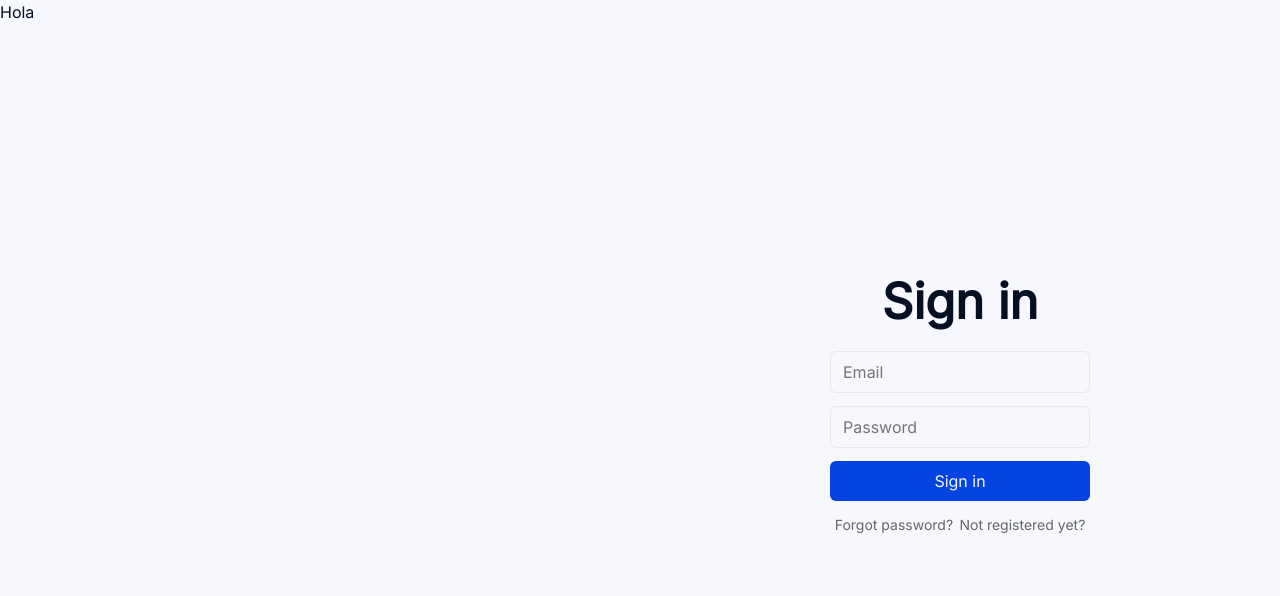
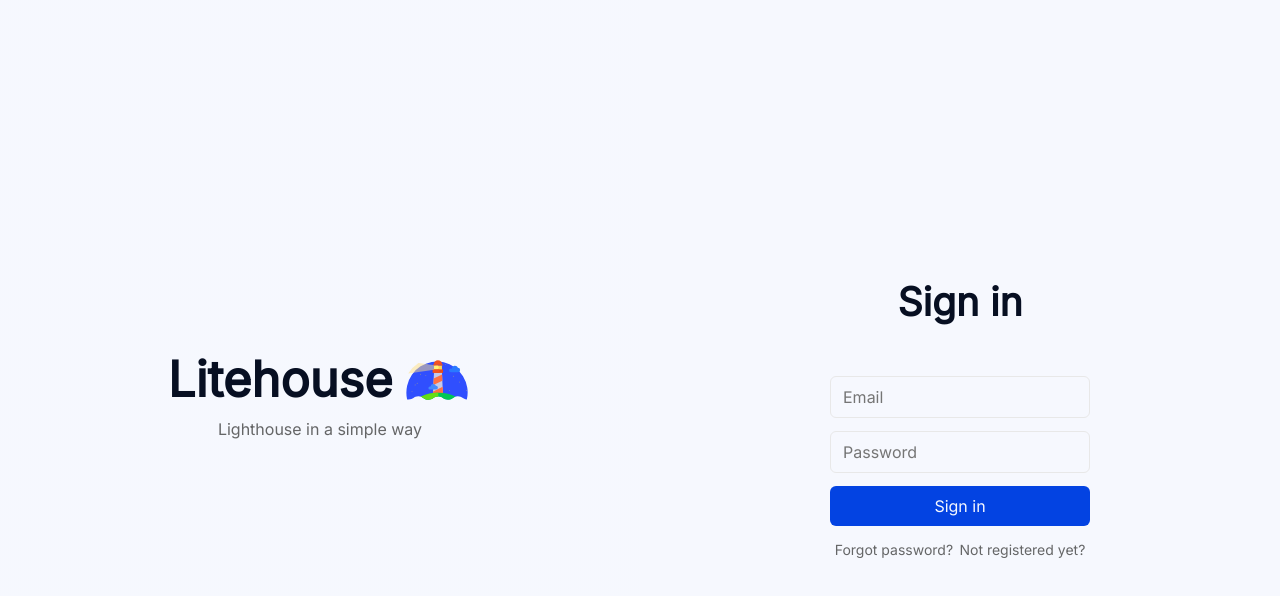
Before and after one commit to bipo38/litehouse, a Nuxt app in the folder front/: page /signin in a window 1280 px wide. Shown: the top 596 px of the page. Built offline with nearby package versions, Linux system fonts and the light colour scheme; a web font is replaced by a local one.

Commit message:
wip: login page

```diff
--- a/front/assets/styles/layouts/welcome.scss
+++ b/front/assets/styles/layouts/welcome.scss
@@ -7,4 +7,37 @@
     > div {
         flex: 1;
     }
+
+    &__banner {
+        display: flex;
+        flex-direction: column;
+        justify-content: center;
+        align-items: center;
+
+        > div {
+            display: flex;
+            align-items: center;
+            gap: 0.6em;
+
+            h1 {
+                margin: 0;
+            }
+
+            i {
+                width: 70px;
+                height: 70px;
+            }
+        }
+
+        > p {
+            margin-top: 0;
+
+            text-align: center;
+
+            color: var(--clr-gray-5);
+        }
+
+        background: radial-gradient(circle at center, var(--clr-gray-2) 0.5px, var(--clr-background) 0.5px);
+        background-size: 10px 10px;
+    }
 }
--- a/front/layouts/welcome.vue
+++ b/front/layouts/welcome.vue
@@ -1,7 +1,11 @@
 <template>
     <div class="layout--welcome">
-        <div>
-            Hola
+        <div class="layout--welcome__banner">
+            <div>
+                <h1>Litehouse</h1>
+                <MiscIconLoader name="light" />
+            </div>
+            <p>Lighthouse in a simple way</p>
         </div>
         <slot />
     </div>
--- a/front/pages/signin.vue
+++ b/front/pages/signin.vue
@@ -7,7 +7,7 @@ definePageMeta({
 <template>
     <div class="page--signin">
 
-        <h1>Sign in</h1>
+        <h2>Sign in</h2>
         <form @submit.prevent="">
             <input class="input--default" type="email" required placeholder="Email">
             <input class="input--default" type="password" required placeholder="Password">
```
